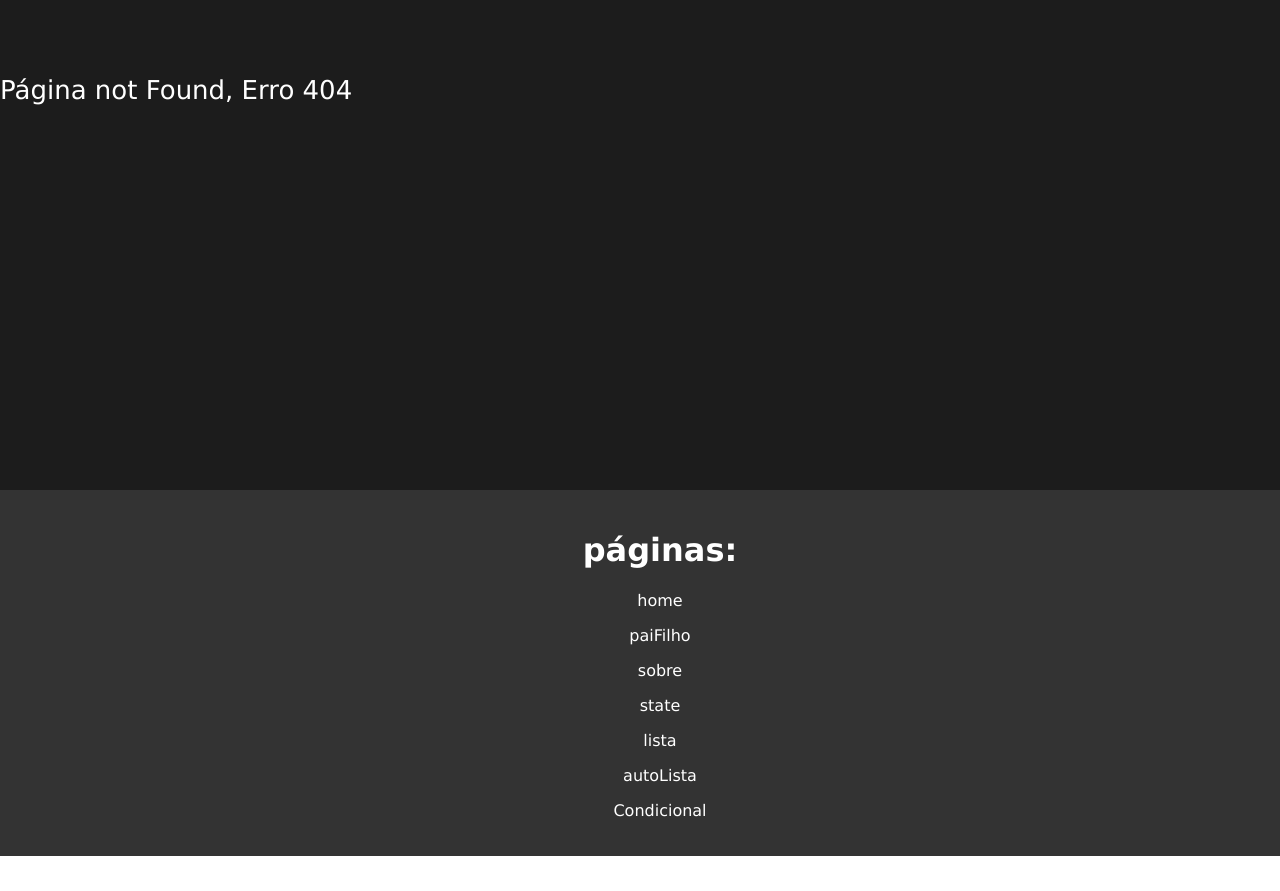
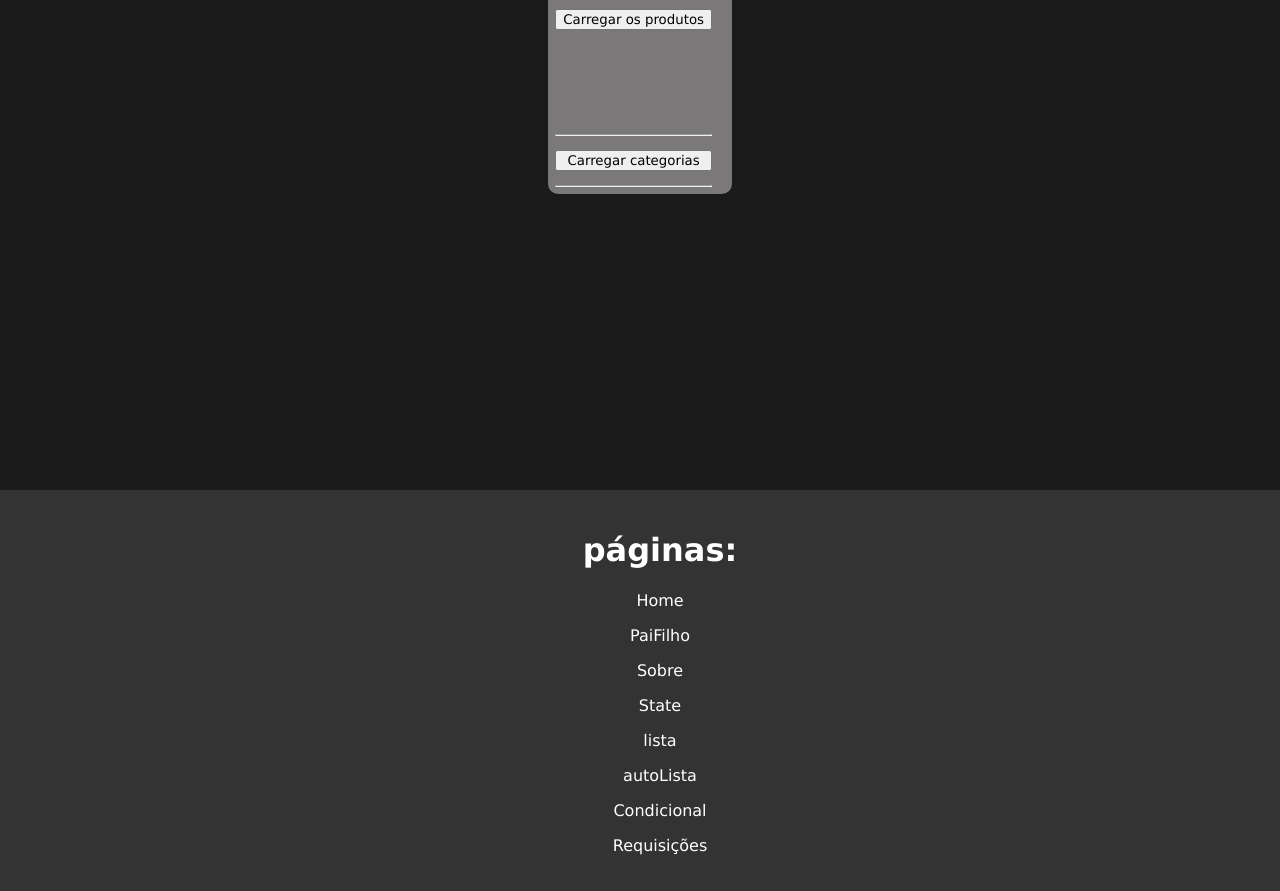
Before and after one commit to murilo966/Front-End, a React (Create React App) app: page /requisicao in a window 1280 px wide. Before the commit this address had no page. Shown: the part 360-1251 px from the top of the page. Before the commit the page ends 1216 px from the top, so only its background shows below. Built offline with nearby package versions, Linux system fonts and the light colour scheme.

Commit message:
Aula de interação com Back-End
Aprendemos a usar fetch para buscar dados da API e exibir no Front-End

```diff
--- a/src/App.tsx
+++ b/src/App.tsx
@@ -8,6 +8,7 @@ import PaiFilho from './pages/pai_filho';
 import Lista from './pages/lista';
 import AutoLista from './pages/autoLista';
 import Condicional from './pages/condicional';
+import Requisicoes from './pages/requisicoes';
 
 
 
@@ -24,6 +25,7 @@ function App() {
         <Route path='/lista' element={<Lista/>} ></Route>
         <Route path='/autoLista'element={<AutoLista/>}></Route>
         <Route path='/condicional' element={<Condicional/>} ></Route>
+        <Route path='/requisicao' element={<Requisicoes/>} ></Route>
 
       </Routes>
 
--- a/src/components/footer/index.tsx
+++ b/src/components/footer/index.tsx
@@ -4,13 +4,14 @@ function Footer(){
     return(
         <div className="footer">
             <h1>páginas:</h1>
-        <Link to='/'><p>home</p></Link>
-        <Link to='/pai-filho'><p>paiFilho</p></Link>
-        <Link to='/sobre/Renan'><p>sobre</p></Link>
-        <Link to='/state'><p>state</p></Link>
+        <Link to='/'><p>Home</p></Link>
+        <Link to='/pai-filho'><p>PaiFilho</p></Link>
+        <Link to='/sobre/Renan'><p>Sobre</p></Link>
+        <Link to='/state'><p>State</p></Link>
         <Link to='/lista'><p>lista</p></Link>
         <Link to='/autoLista'><p>autoLista</p></Link>
         <Link to='/condicional'><p>Condicional</p></Link>
+        <Link to='/requisicao'><p>Requisições</p></Link>
         </div>
     )
 }
--- a/src/pages/autoLista.tsx
+++ b/src/pages/autoLista.tsx
@@ -32,7 +32,7 @@ function AutoLista(){
                                 <div className="elemento">
                                     {listaPessoas.map((item,index)=>(
                                         <tr key={index}>
-                                            <td>Nome {item.nome}</td> <td>- idade {item.idade}</td>
+                                            <td>nome {item.nome}</td> <td>- idade {item.idade}</td>
                                         </tr>
                                     ))}
                                 </div>
--- a/src/pages/condicional.tsx
+++ b/src/pages/condicional.tsx
@@ -3,6 +3,7 @@ import Header from "../components/header"
 import { useState } from "react";
 
 function Condicional(){
+
     const [show, setShow] = useState(true);
 
     function HandleClickShow(){
--- /dev/null
+++ b/src/pages/requisicoes.tsx
@@ -0,0 +1,81 @@
+import { keyboard } from "@testing-library/user-event/dist/keyboard"
+import { useState } from "react"
+import Footer from "../components/footer"
+import Header from "../components/header"
+
+function Requisicoes(){
+
+    const [produtos, setProdutos] = useState([])
+
+    const carregarProdutos = () => {
+        fetch("https://fakestoreapi.com/products")
+
+        .then((response) => {
+            return response.json();
+        })
+
+        .then((json) => {
+            setProdutos(json);
+        })
+    }
+
+    const [categorias, setCategorias] = useState([])
+
+    const mostrarCategorias = () => {
+        fetch("https://fakestoreapi.com/products/categories")
+
+        .then((response) => {
+            return response.json();
+        })
+
+        .then((json) => {
+            setCategorias(json);
+        })
+    }
+
+    return(
+        <div className="darkMode">
+            <Header PgAtual={"Requisicoes"}/>
+                <div className="content">
+
+                    <div className="container">
+
+
+                        <hr />
+                        <button onClick={carregarProdutos}>Carregar os produtos</button>
+
+
+
+                        {produtos.map((item,index)=>(
+                            <tr key={index}>
+                                <hr />
+                                <td><p>Total de produtos: {produtos.length}</p> {item[1]}</td>
+                                <hr />
+                            </tr>
+                        ))}
+                        <br />
+                        <br />
+                        <br />
+
+                        <hr />
+                        <button onClick={mostrarCategorias}> Carregar categorias </button>
+
+
+                        {categorias.map((item,index)=>(
+                            <tr key={index}>
+                                <hr />
+                                <td>Categoria {index + 1}: {item}</td>
+                                <hr />
+                            </tr>
+                        ))}
+                        <hr />
+
+                    </div>
+
+                </div>
+            <Footer/>
+        </div>
+    )
+}
+
+export default Requisicoes
```
